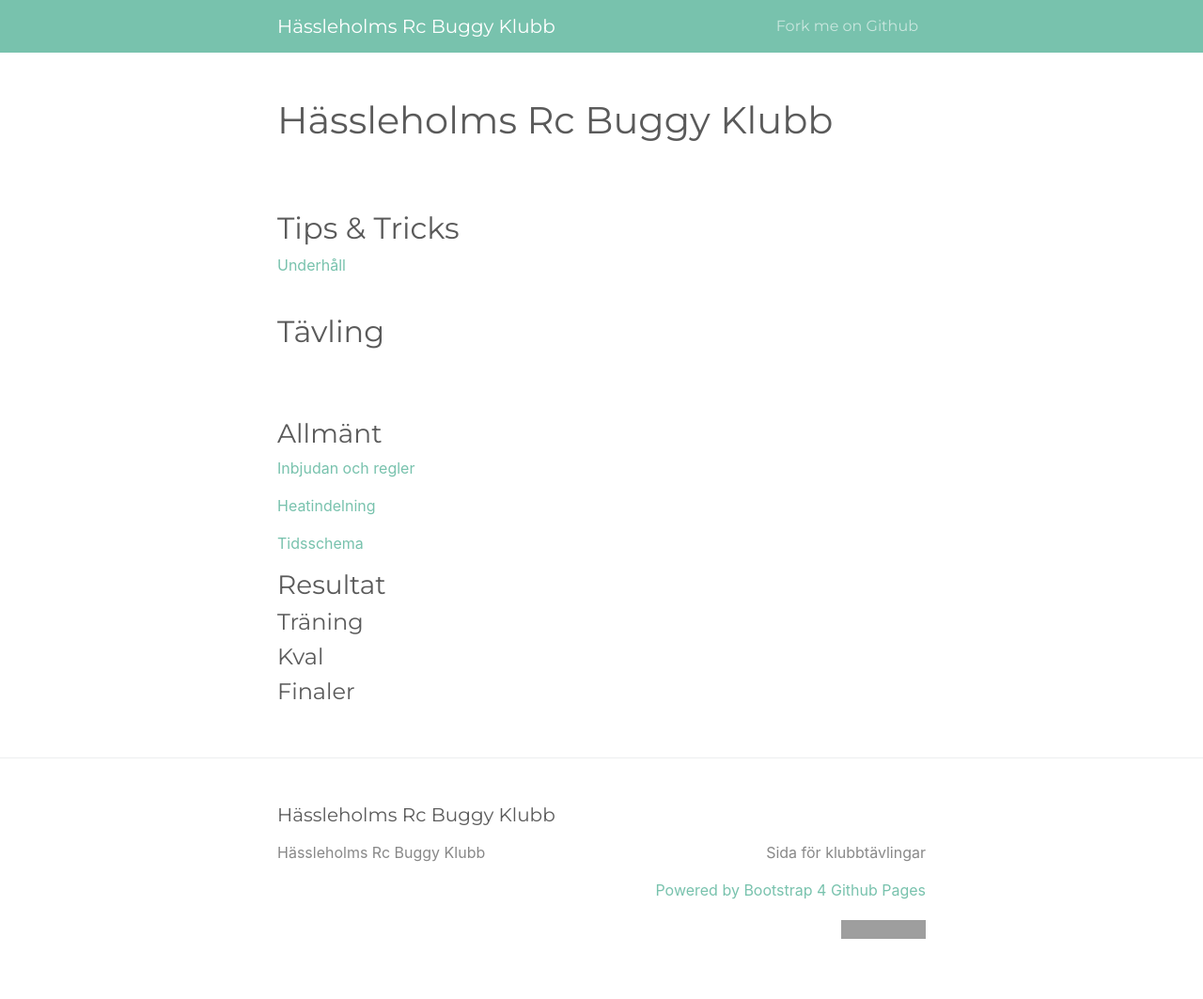
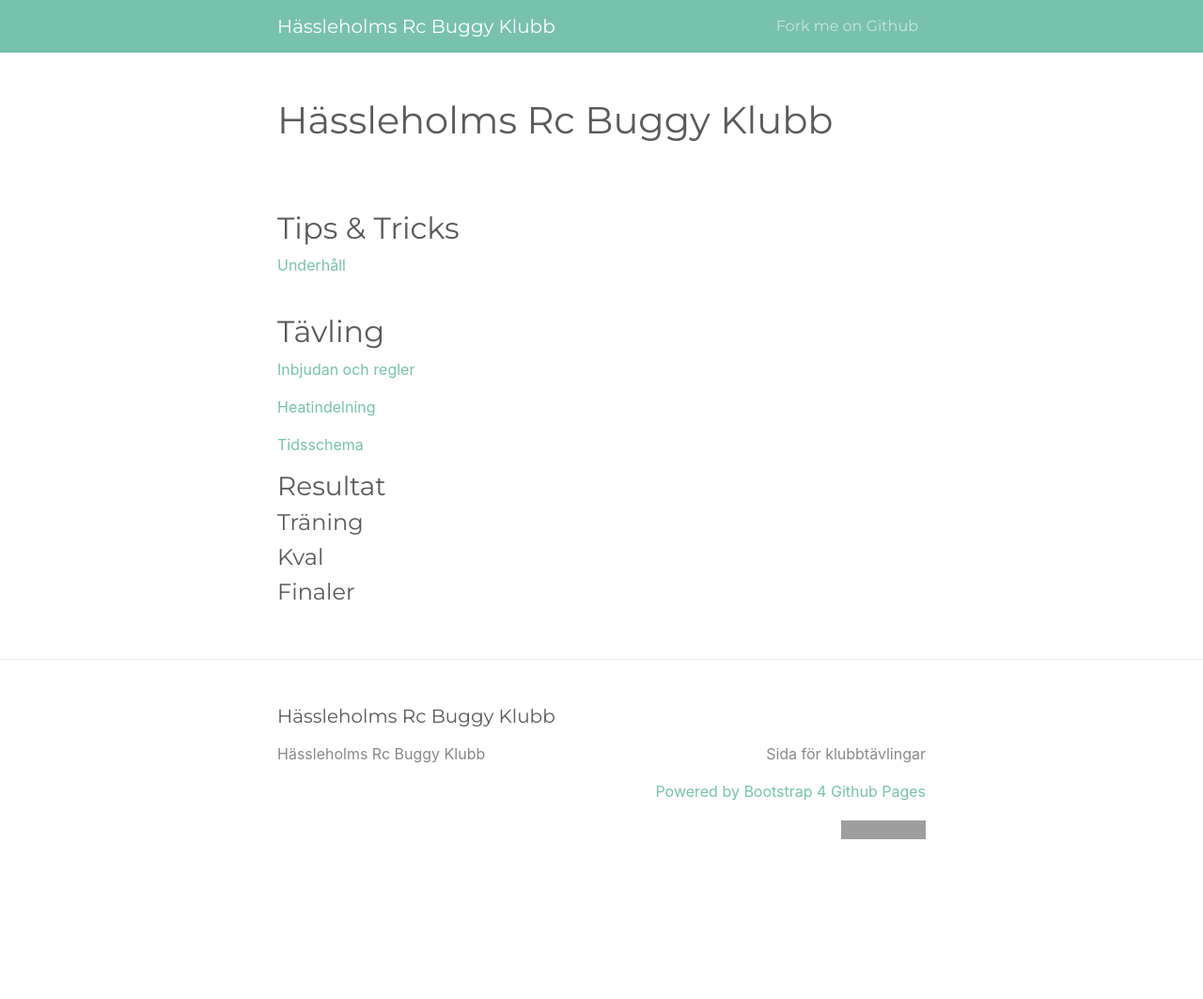
Before and after one commit to VGDev1/H-ssleholms-Rc-Buggy-Klubb, a Jekyll site: the page built from index.md, in a window 1280 px wide. Shown: the whole page at 94% size. Built offline with Jekyll 4.4.1, drawn with Linux system fonts in a browser that asks for light colours; after the commit the page ends 958 px from its top, so only the background shows below that; grey boxes are pictures that could not be loaded.

Commit message:
Update index.md

```diff
--- a/index.md
+++ b/index.md
@@ -8,9 +8,6 @@ title: Hässleholms Rc Buggy Klubb
 [Underhåll](Underhall.pdf)
 <br/><br/>
 ## Tävling
-
-<br/><br/>
-### Allmänt
 
 [Inbjudan och regler](Information.pdf)
 
```
